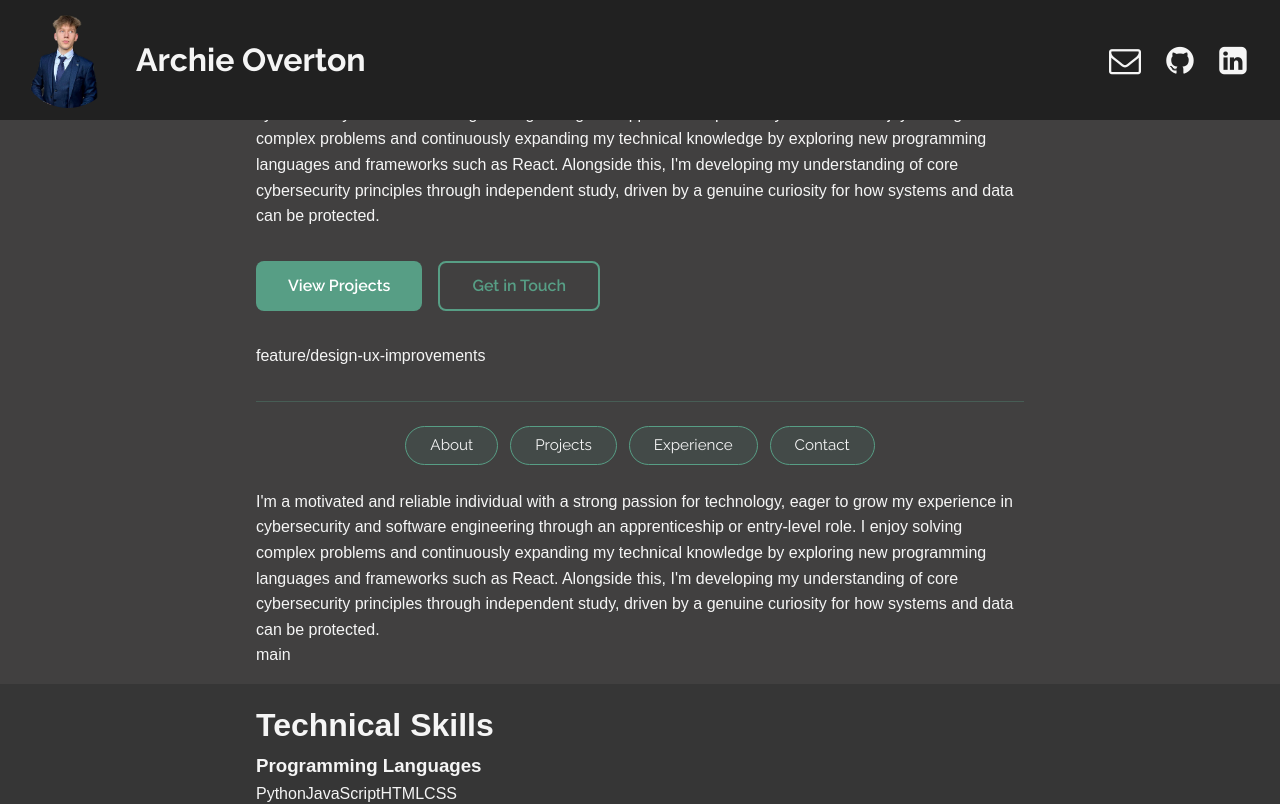
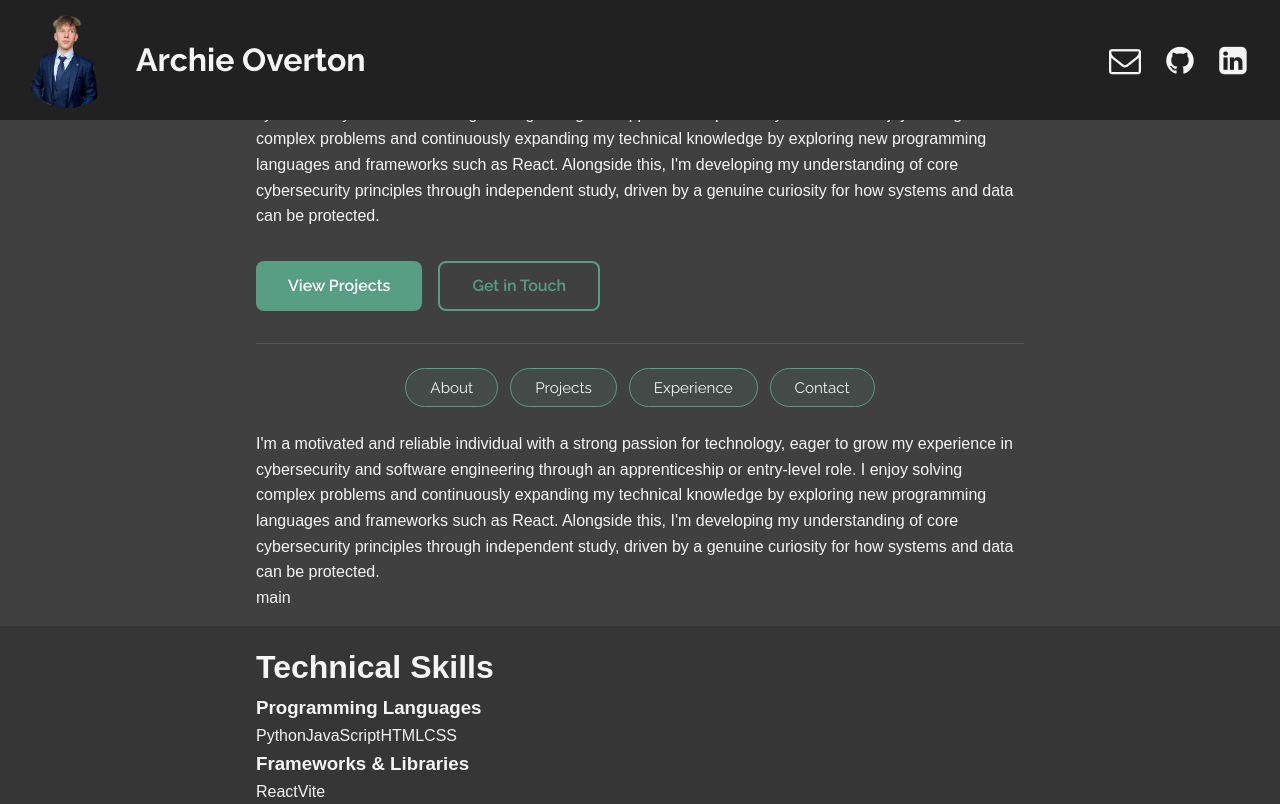
Before and after one commit to archieovo/archie-overton, a React (Vite) app: page / in a window 1280 px wide. Shown: the top 804 px of the page. Built offline with nearby package versions, Linux system fonts and the light colour scheme; no server answers.

Commit message:
Update Home.jsx
removed front end bug

```diff
--- a/src/components/Home.jsx
+++ b/src/components/Home.jsx
@@ -23,7 +23,6 @@ function Home() {
                     </div>
                 </div>
 
- feature/design-ux-improvements
                 <nav className="quick-nav">
                     <button onClick={() => scrollToSection('introduction')} className="nav-pill">About</button>
                     <button onClick={() => scrollToSection('projects')} className="nav-pill">Projects</button>
```
